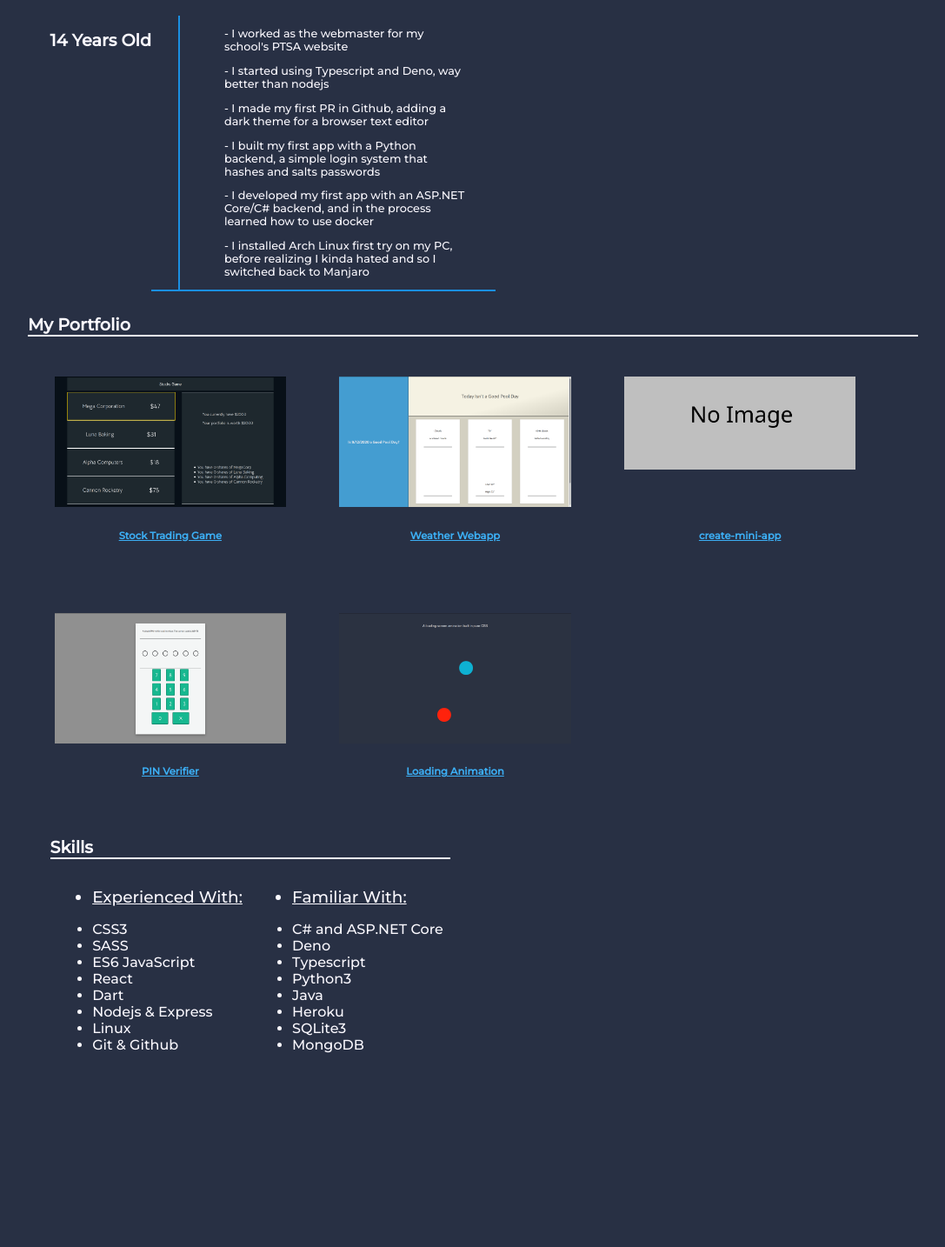
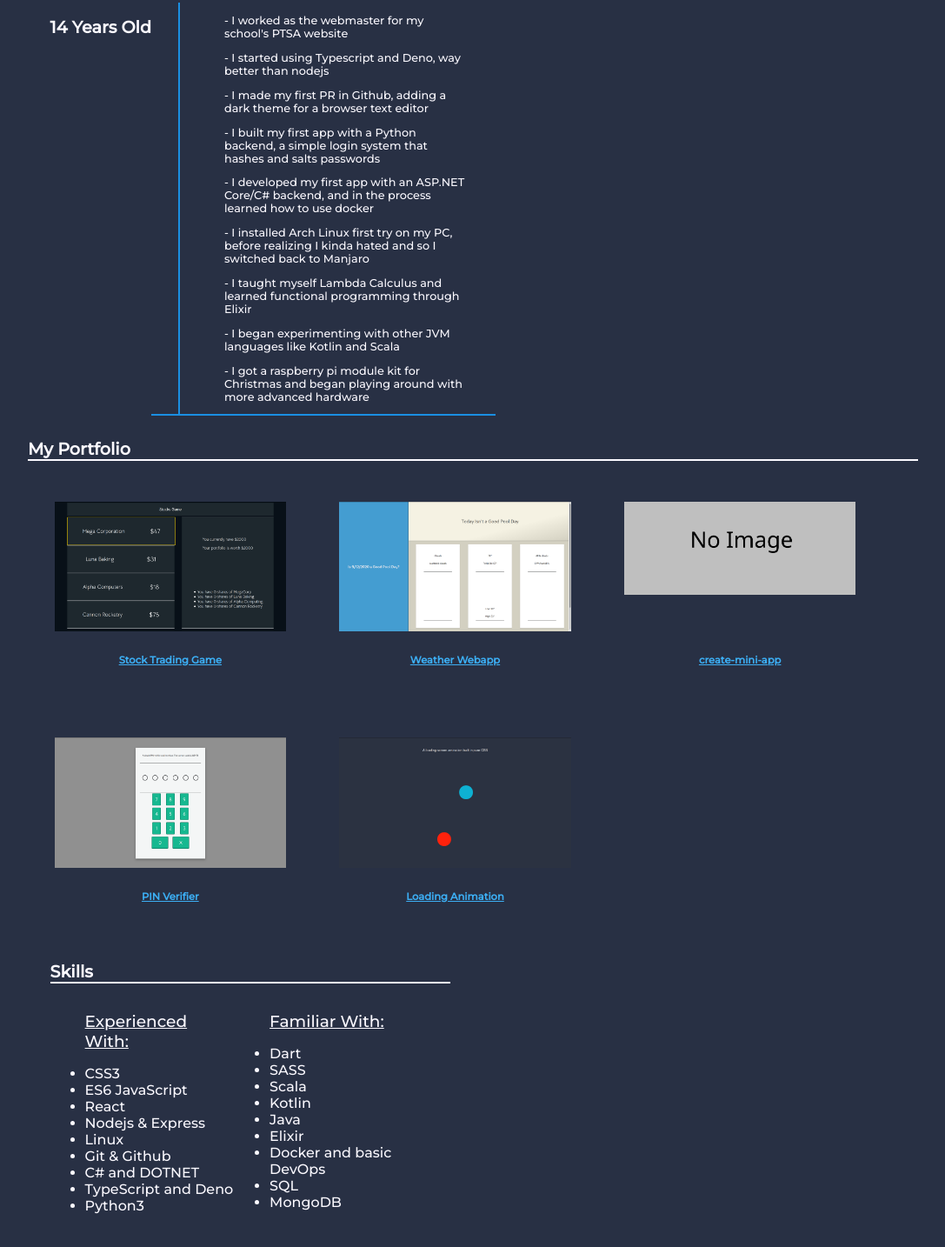
Before and after one commit to ThePotato10/ThePotato10.github.io, a plain HTML site: page index.html in a window 1280 px wide. Shown: the part 1560-2994 px from the top of the page at 87% size, without its empty margins (96-1183 px from the left). Before the commit the page ends 2867 px from the top, so only its background shows below. Drawn offline with Linux system fonts and the light colour scheme.

Commit message:
Updated main page

```diff
--- a/index.css
+++ b/index.css
@@ -31,6 +31,9 @@ a:hover, a:visited {
     padding: 0 6%;
     flex: 1;
     display: flex;
+}
+.list-header {
+    list-style: none;
 }
 
 @media screen and (orientation: landscape) {
--- a/index.html
+++ b/index.html
@@ -36,7 +36,7 @@
                         <p> - I began playing around with Dart</p>
                         <p> - I learned React, and started playing around with that. It's still my favorite js framework</p>
                         <p> - I built my first app with a backend, and in the process taught myself nodejs</p>
-                        <p> - I got my first real computer, an Asus Vivobook Laptop, and immediately switched it to Ubuntu</p>
+                        <p> - I got my first real computer, and immediately started using Ubuntu</p>
                         <p> - I taught myself the fundamentals of Python</p>
                         <p> - I learned Java, not my favorite</p>
                         <p> - I build a small raspberry pi robot</p>
@@ -56,6 +56,9 @@
                         <p> - I built my first app with a Python backend, a simple login system that hashes and salts passwords</p>
                         <p> - I developed my first app with an ASP.NET Core/C# backend, and in the process learned how to use docker</p>
                         <p> - I installed Arch Linux first try on my PC, before realizing I kinda hated and so I switched back to Manjaro<p>
+                        <p> - I taught myself Lambda Calculus and learned functional programming through Elixir</p>
+                        <p> - I began experimenting with other JVM languages like Kotlin and Scala</p>
+                        <p> - I got a raspberry pi module kit for Christmas and began playing around with more advanced hardware</p>
                     </div>
                 </div>
             </div>
@@ -92,23 +95,25 @@
                     <ul>
                         <li class='list-header'>Experienced With:</li>
                         <li>CSS3</li>
-                        <li>SASS</li>
                         <li>ES6 JavaScript</li>
                         <li>React</li>
-                        <li>Dart</li>
                         <li>Nodejs & Express</li>
                         <li>Linux</li>
                         <li>Git & Github</li>
+                        <li>C# and DOTNET</li>
+                        <li>TypeScript and Deno</li>
+                        <li>Python3</li>
                     </ul>
                     <ul>
                         <li class='list-header'>Familiar With:</li>
-                        <li>C# and ASP.NET Core</li>
-                        <li>Deno</li>
-                        <li>Typescript</li>
-                        <li>Python3</li>
+                        <li>Dart</li>
+                        <li>SASS</li>
+                        <li>Scala</li>
+                        <li>Kotlin</li>
                         <li>Java</li>
-                        <li>Heroku</li>
-                        <li>SQLite3</li>
+                        <li>Elixir</li>
+                        <li>Docker and basic DevOps</li>
+                        <li>SQL</li>
                         <li>MongoDB</li>
                     </ul>
                 </div>
```
